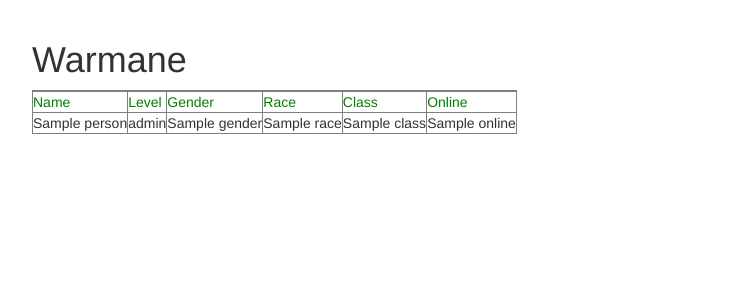
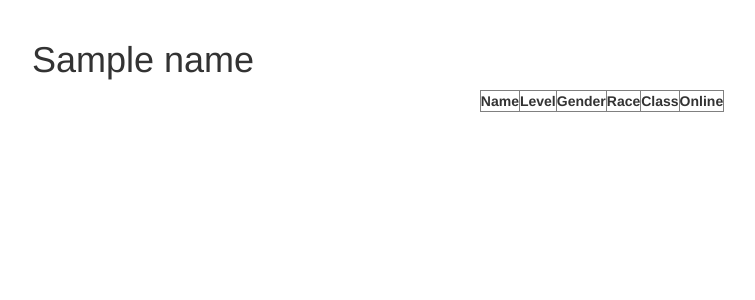
Before and after one commit to Shalkith/Warmane_Guild-Roster, a Flask app: template templates/warmane.html in a window 1280 px wide. Shown: the part 52-352 px from the top of the page, without its empty margins (38-793 px from the left). Run offline with Flask 2, Linux system fonts and the light colour scheme; the template is opened without the code that fills it: most values are stand-ins (such as "Sample title", 1, 10 or a date in 2020); lists and menus that the app fills with data are empty; some libraries are stand-ins or nearby versions.

Commit message:
adjusted table and start work on Guild name selection

```diff
--- a/app.py
+++ b/app.py
@@ -1,6 +1,6 @@
 from flask import Flask, render_template
 from data import Articles
-from data import Warmane
+from data import Warmane, Guildname
 app = Flask(__name__)
 app.debug=True
 
@@ -17,6 +17,7 @@ def about():
 @app.route('/warmane')
 def warmane():
     return render_template('warmane.html', data = Warmane())
+    #return render_template('warmane.html', data = Warmane(), name = Guildname())
 
 
 @app.route('/articles')
@@ -25,5 +26,5 @@ def articles():
 
 
 if __name__ == '__main__':
-    print(Warmane())
+    Guildname()
     app.run()
--- a/templates/warmane.html
+++ b/templates/warmane.html
@@ -1,25 +1,45 @@
 {% extends 'layout.html' %}
 
 {% block body %}
-  <h1>Warmane</h1>
-  <table border=1>
-    <th>
-      <tr style="color: green; ">
-        <td>Name</td>
-        <td>Level</td>
-        <td>Gender</td>
-        <td>Race</td>
-        <td>Class</td>
-        <td>Online</td>
+  <h1>{{name}}</h1>
+  <div style="text-align: center;">
+  <table style="margin: 10px auto;" border="1" cellpadding="400" align=center>
+    <tr>
+        <th align="center">Name</th>
+        <th align="center">Level</th>
+        <th align="center">Gender</th>
+        <th align="center">Race</th>
+        <th align="center">Class</th>
+        <th align="center">Online</th>
       </tr>
   {% for person in data %}
+  {% if person.online == True %}
     <tr>
-      <td>{{person.name}}</td>
-      <td>{{person.level}}</td>
-      <td>{{person.gender}}</td>
-      <td>{{person.race}}</td>
-      <td>{{person.class}}</td>
-      <td>{{person.online}}</td>
+      <td align="center">{{person.name}}</td>
+      <td align="center">{{person.level}}</td>
+      <td align="center">{{person.gender}}</td>
+      <td align="center">{{person.race}}</td>
+      <td align="center">{{person.class}}</td>
+      <td align="center"><font color='green'>Online</font></td>
+    </tr>
+  {% else %}
+
+  {% endif %}
   {% endfor %}
+  {% for person in data %}
+  {% if person.online == False %}
+    <tr>
+      <td align="center">{{person.name}}</td>
+      <td align="center">{{person.level}}</td>
+      <td align="center">{{person.gender}}</td>
+      <td align="center">{{person.race}}</td>
+      <td align="center">{{person.class}}</td>
+      <td align="center"><font color='red'>Offline</font></td>
+    </tr>
+  {% else %}
+  {% endif %}
+
+  {% endfor %}
+</div>
 </table>
 {% endblock %}
```
Also changed, not shown: data.py (+10 -18 lines).
